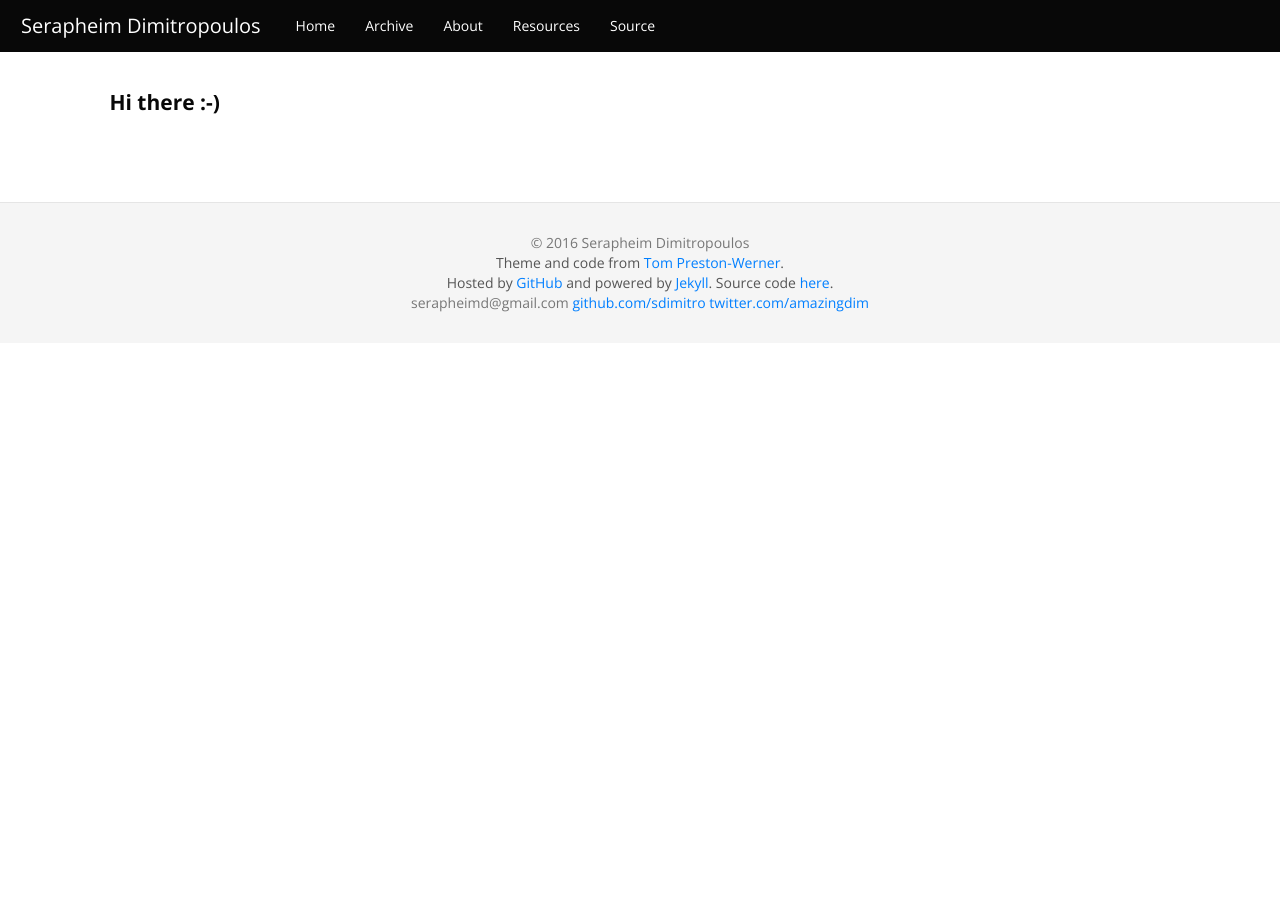
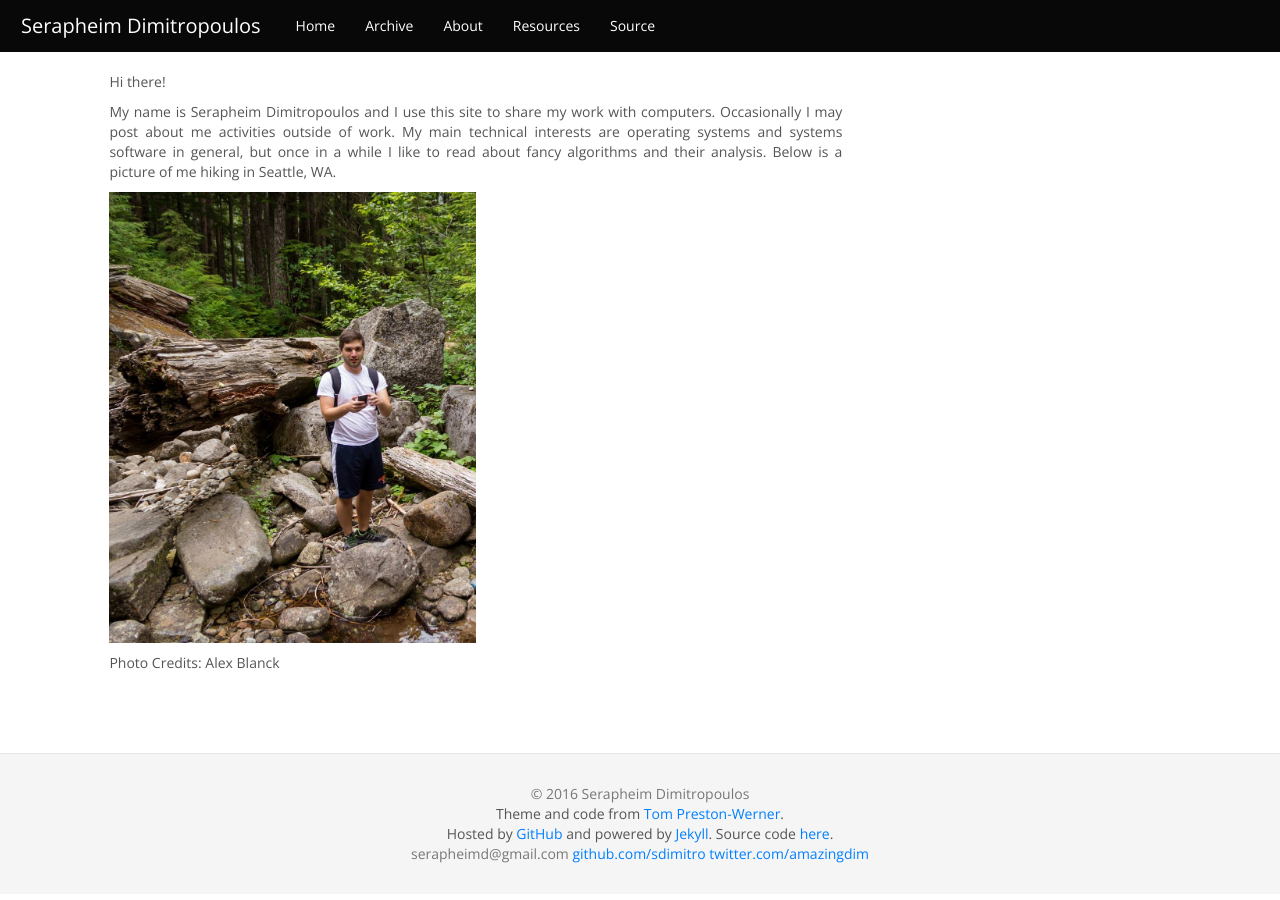
Before and after one commit to sdimitro/sdimitro.github.io, a Jekyll site: the page built from about.md, in a window 1280 px wide. Built offline with Jekyll 4.4.1, drawn with Linux system fonts in a browser that asks for light colours.

Commit message:
about me page

```diff
--- a/about.md
+++ b/about.md
@@ -3,5 +3,15 @@ layout: default_3
 title: About
 ---
 
-Hi there :-)
-============
+Hi there!
+
+My name is Serapheim Dimitropoulos and I use this site to share
+my work with computers. Occasionally I may post about me activities
+outside of work. My main technical interests are operating systems
+and systems software in general, but once in a while I like to
+read about fancy algorithms and their analysis. Below is a picture
+of me hiking in Seattle, WA.
+
+<img src='/images/about.jpg' width="50%" height= "50%"/>
+
+Photo Credits: Alex Blanck
```
Also changed, not shown: images/about.jpg (added).
